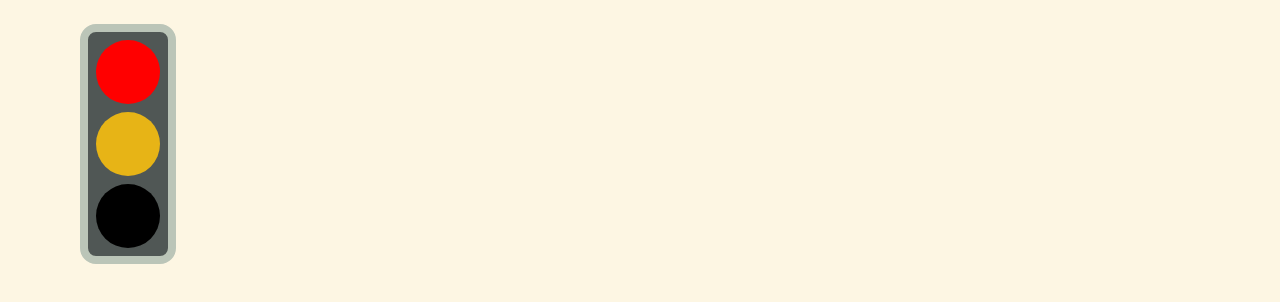
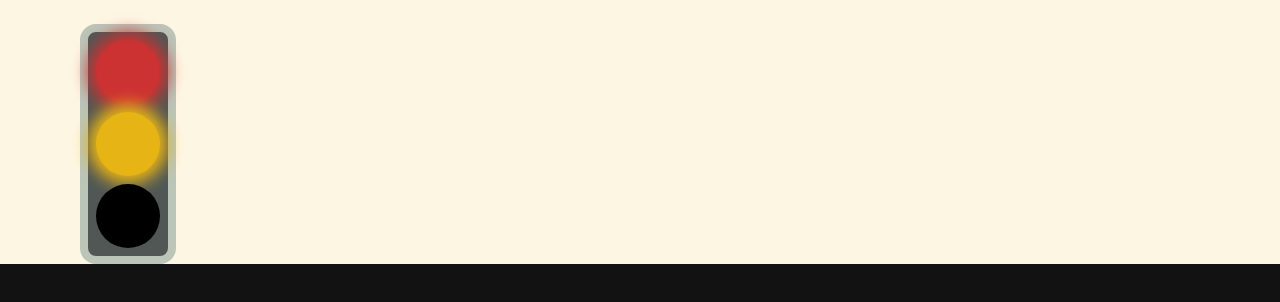
Before and after one commit to RandomSearch18/traffic-light-tutorial, a website built with Vite: page index.html in a window 1280 px wide. Both pictures are taken after a click on the button 128 px from the left and 585 px from the top of the page. Shown: the part 442-744 px from the top of the page. Built offline with nearby package versions, Linux system fonts and the light colour scheme.

Commit message:
Make the traffic light glow

```diff
--- a/src/style.css
+++ b/src/style.css
@@ -1,6 +1,7 @@
 html {
   box-sizing: border-box;
   color-scheme: light dark;
+  background-color: #121212;
 }
 
 *,
@@ -124,13 +125,18 @@ form h3 {
 }
 
 .traffic-light-graphic .traffic-light-red[data-active] {
-  background-color: red;
+  --color: #cc3232;
 }
 
 .traffic-light-graphic .traffic-light-amber[data-active] {
-  background-color: #e7b416;
+  --color: #e7b416;
 }
 
 .traffic-light-graphic .traffic-light-green[data-active] {
-  background-color: green;
+  --color: #2dc937;
 }
+
+.traffic-light-graphic .traffic-light-light[data-active] {
+  background-color: var(--color);
+  box-shadow: 0 0 1em 0.5em var(--color);
+}
```
